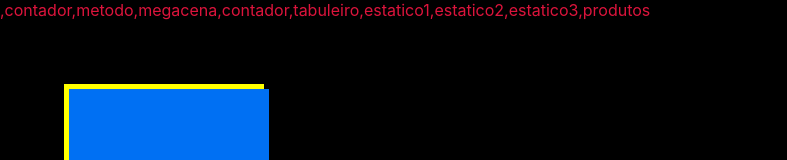
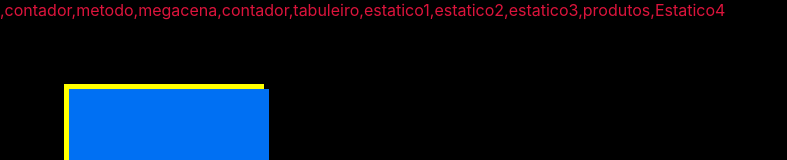
Before and after one commit to viniciusgit2/renderezizando, a Next.js app: page / in a window 1280 px wide. Shown: the top 160 px of the page, without its empty margins (0-787 px from the left). Built offline with nearby package versions, Linux system fonts and the light colour scheme.

Commit message:
com ajustes

```diff
--- a/package.json
+++ b/package.json
@@ -1,6 +1,6 @@
 {
   "name": "super-next",
-  "version": "0.2.1",
+  "version": "0.2.2",
   "private": true,
   "scripts": {
     "dev": "next dev",
@@ -9,7 +9,7 @@
   },
   "dependencies": {
     "@next/bundle-analyzer": "14.1.3",
-    "@types/node": "^20.11.25",
+    "@types/node": "^20.11.26",
     "next": "^14.1.3",
     "react": "18.2.0",
     "react-dom": "^18.2.0",
@@ -17,6 +17,6 @@
     "typescript": "^5.4.2"
   },
   "devDependencies": {
-    "@types/react": "18.2.64"
+    "@types/react": "18.2.65"
   }
 }
--- a/pages/index.jsx
+++ b/pages/index.jsx
@@ -1,11 +1,12 @@
+import Link from "next/link";
 import Contador from "../pages/estado/Contador";
-import Link from "next/link";
 import mega from "../pages/mega/mega";
 import Presente from "./Presente";
 import Porta from "./Porta";
 import { useState } from "react";
 import Estatico1 from "./Estatico1";
 import Estatico2 from "./Estatico2";
+import Estatico4 from "./estatico4";
 import Subdivisao from '../pages/tabuleiro/componentes/Subdivisao'
 import produtos from '../pages/api/produtos'
 export default function Home() {
@@ -20,6 +21,7 @@ export default function Home() {
        <Link href='Estatico2'>,estatico2</Link>
        <Link href='Estatico2'>,estatico3</Link>
         <Link href='/api/produtos'>,produtos</Link>
+        <Link href='estatico4'>,Estatico4</Link>
       <Porta />
 
 
```
Also changed, not shown: 1 other file (tests, documents, lock files or other folders).
